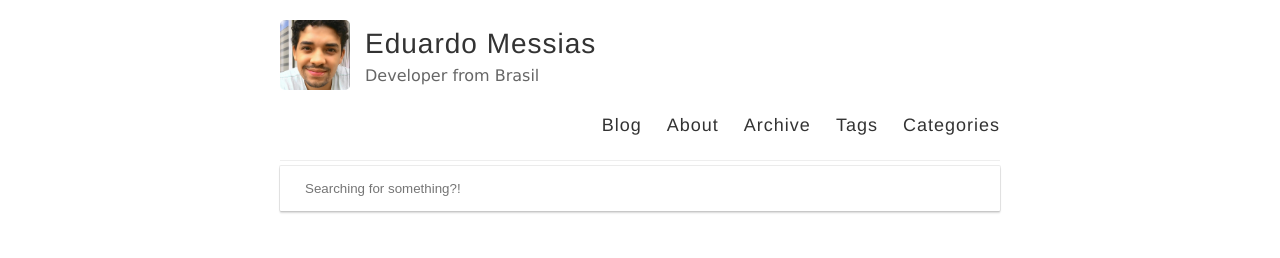
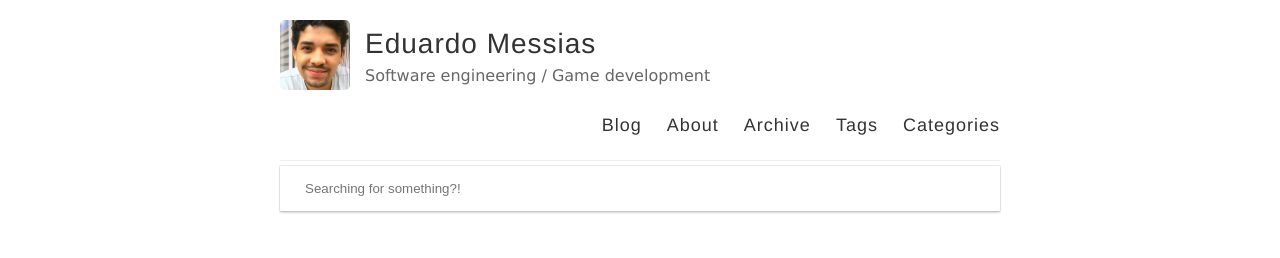
Before and after one commit to eduardomessias/eduardomessias.github.io, a Jekyll site: the page built from index.html, in a window 1280 px wide. Shown: the top 258 px of the page. Built offline with Jekyll 4.4.1, drawn with Linux system fonts in a browser that asks for light colours; the list of posts is cut into pages by our own code.

Commit message:
Update _config.yml

```diff
--- a/_config.yml
+++ b/_config.yml
@@ -6,7 +6,7 @@
 name: Eduardo Messias
 
 # Short bio or description (displayed in the header)
-description: Developer from Brasil
+description: Software engineering / Game development
 
 #
 # Flags below are optional
```
